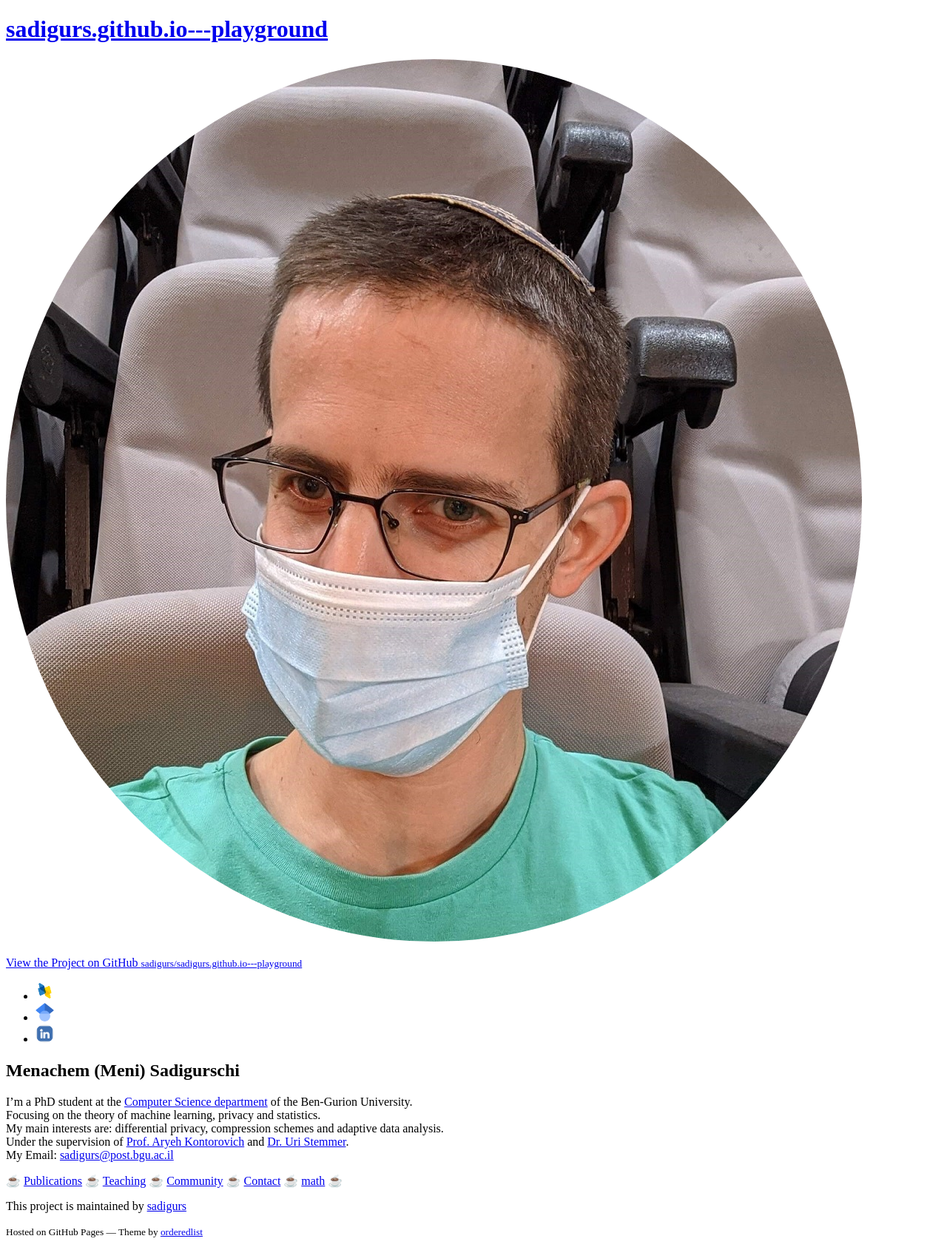
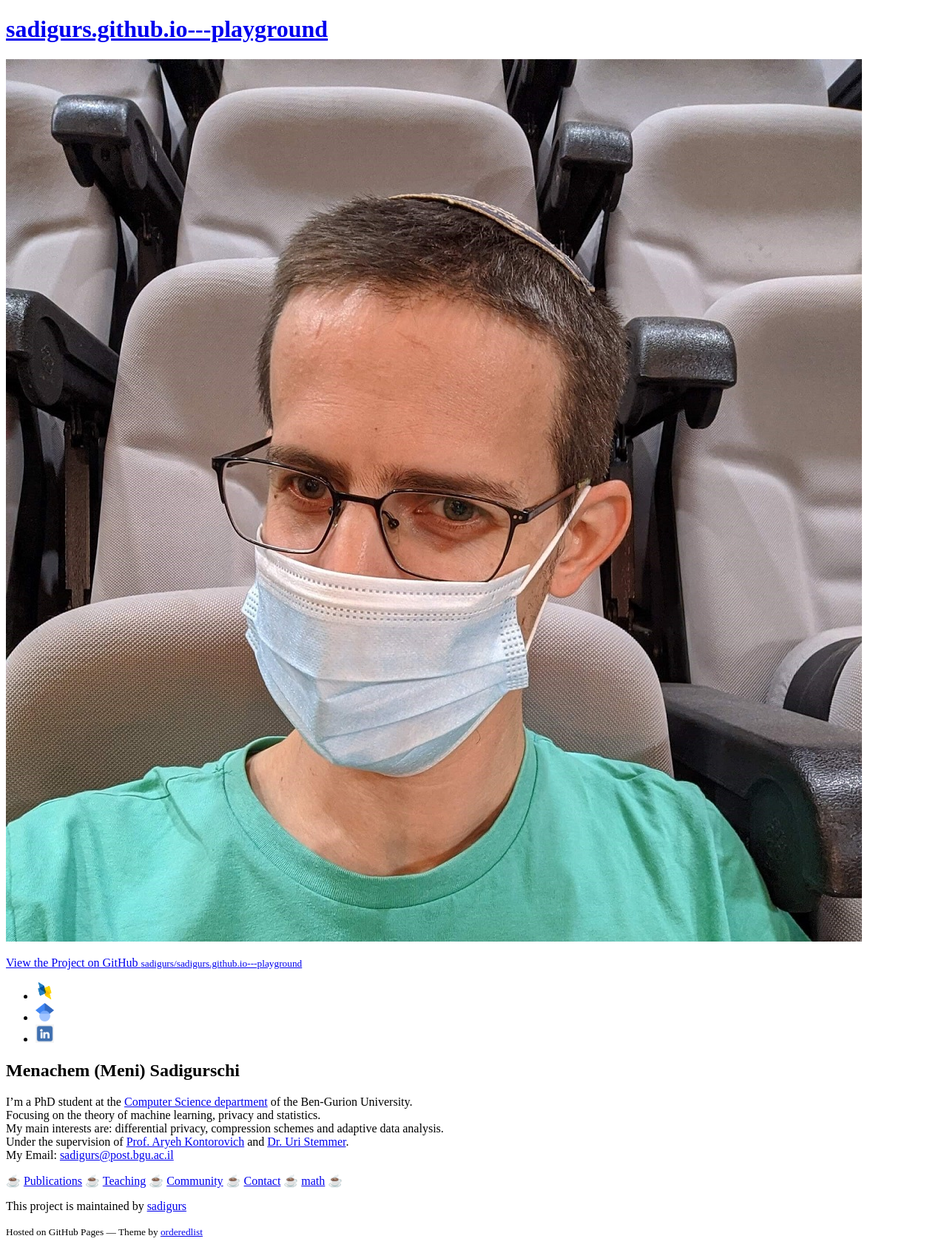
Before and after one commit to sadigurs/sadigurs.github.io---playground, a Jekyll site: the page built from README.md, in a window 1280 px wide. Shown: the whole page at 74% size. Built offline with Jekyll 4.4.1, drawn with Linux system fonts in a browser that asks for light colours; our own code applies the rules of GitHub Pages for plain Markdown files; a script that is not in the unit is left out; the repository's description, which GitHub fills in, is left out.

Commit message:
Update style.css

```diff
--- a/assets/css/style.css
+++ b/assets/css/style.css
@@ -1,3 +1,3 @@
-img {
+logo {
   border-radius: 50%;
 }
```
